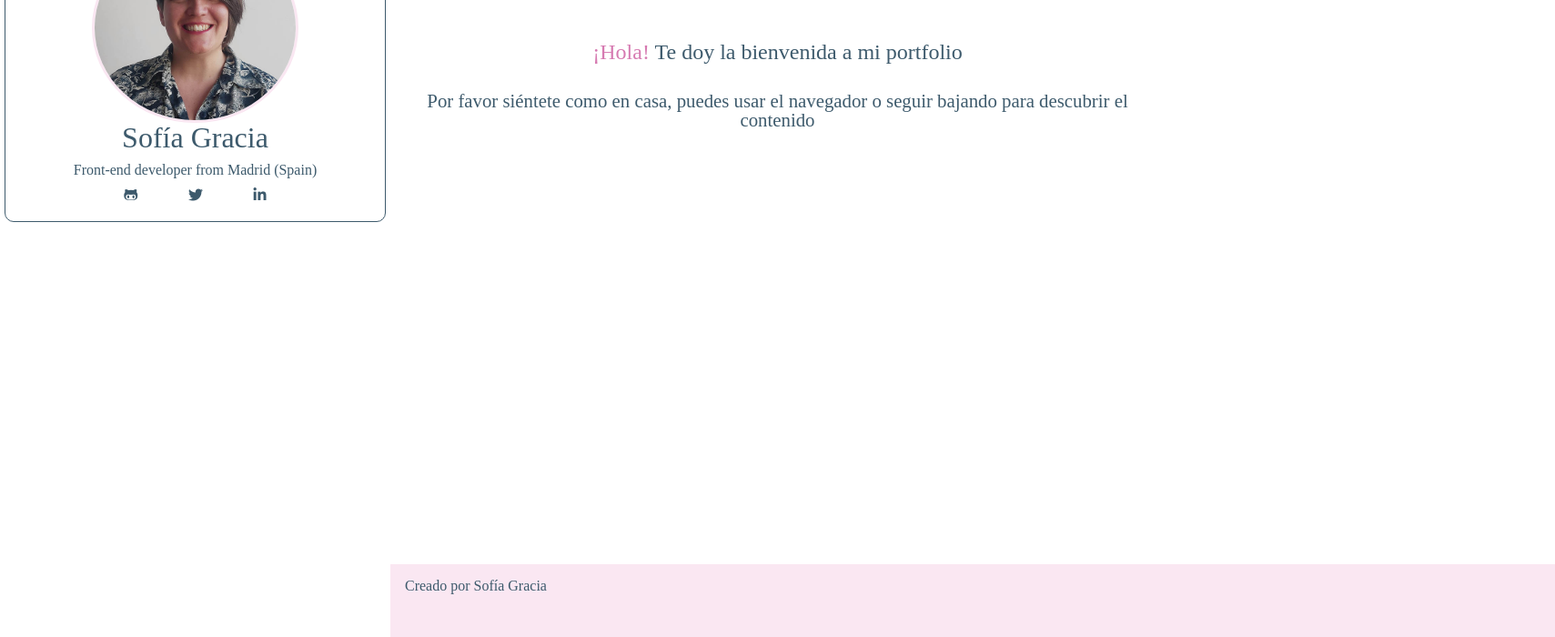
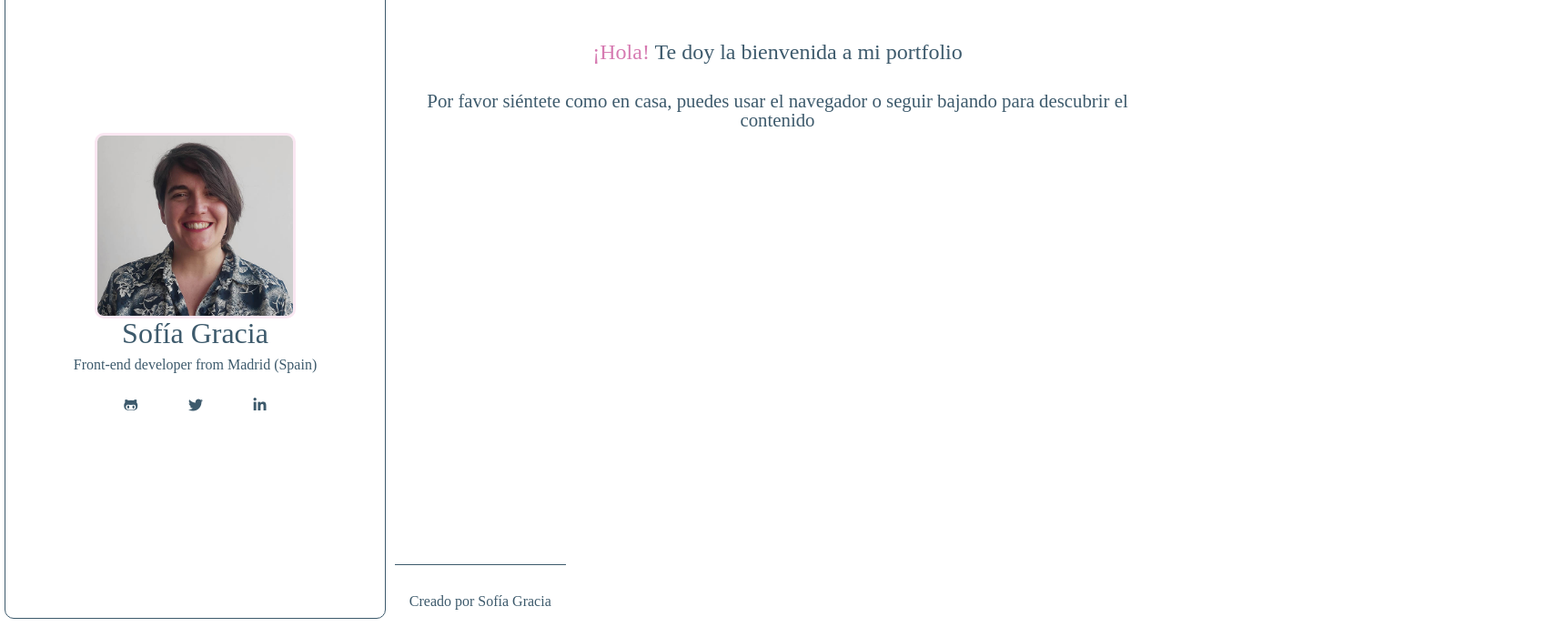
Before and after one commit to Calpurniax/portfolio, a React (Create React App) app: page / in a window 1280 px wide. Shown: the part 100-800 px from the top of the page at 91% size, 1709 px wide, since content can reach past the window. Built offline with nearby package versions, Linux system fonts and the light colour scheme; a web font is replaced by a local one.

Commit message:
need to review css footer

```diff
--- a/src/components/footer.jsx
+++ b/src/components/footer.jsx
@@ -1,6 +1,8 @@
 import "../styles/components/footer.scss"
 export const Footer =()=>(
     <footer className="c-footer">
-        <p className="c-footer__text">Creado por Sofía Gracia</p>
+        <div className="c-footer__border">
+            <p className="c-footer__text">Creado por Sofía Gracia</p>
+        </div>
     </footer>
 )
--- a/src/styles/components/footer.scss
+++ b/src/styles/components/footer.scss
@@ -2,11 +2,23 @@
 @import "../core/variables.scss";
 
 .c-footer {
-    background-color: $secondpink-color;
     position: absolute;
     bottom: 0;
-    width: 100%;
+    width: 100vw;
     height: 10%;
     color: $blue-color;
-    padding: 1rem;
+    margin: 0 0.3rem 0 0.3rem;
+    //padding: 2rem 1rem 1rem 1rem;
+
+    @include tablet {
+        width: auto;
+    }
+
+    &__border {
+        border-top: 0.1rem solid $blue-color;
+    }
+
+    &__text {
+        padding: 2rem 1rem 1rem 1rem;
+    }
 }
--- a/src/styles/components/header.scss
+++ b/src/styles/components/header.scss
@@ -4,9 +4,14 @@
 .c-header {
     padding: 0.3rem;
     text-align: center;
+    height: 25vh;
 
     @include tablet {
         width: 35vw;
+        height: 100vh;
+        display: flex;
+        flex-direction: column;
+        justify-content: center;
     }
 
     &__border {
@@ -15,11 +20,14 @@
         display: flex;
         align-items: center;
         justify-content: space-between;
-        padding: 20px;
+        padding: 25px;
+        height: 25vh;
 
         @include tablet {
             flex-direction: column;
             align-content: center;
+            justify-content: center;
+            height: 95vh;
         }
     }
 
@@ -29,7 +37,7 @@
         border: 0.2rem solid $secondpink-color;
 
         @include tablet {
-            margin: auto;
+            border-radius: 10px;
             width: 60%;
         }
     }
@@ -40,11 +48,11 @@
         overflow: hidden;
         gap: 0.7rem;
         @include titleStyle;
+
     }
 
     &__title {
         font-size: 2rem;
-
     }
 
     &__iconList {
@@ -52,6 +60,7 @@
         display: flex;
         flex-direction: row;
         justify-content: space-evenly;
+        margin-top: 1rem;
 
     }
 }
--- a/src/styles/components/nav.scss
+++ b/src/styles/components/nav.scss
@@ -16,6 +16,7 @@
             text-align: center;
             padding-bottom: 1rem;
             @include titleStyle;
+            padding-top: 1rem;
 
             @include tablet {
                 padding-top: 2rem;
```
